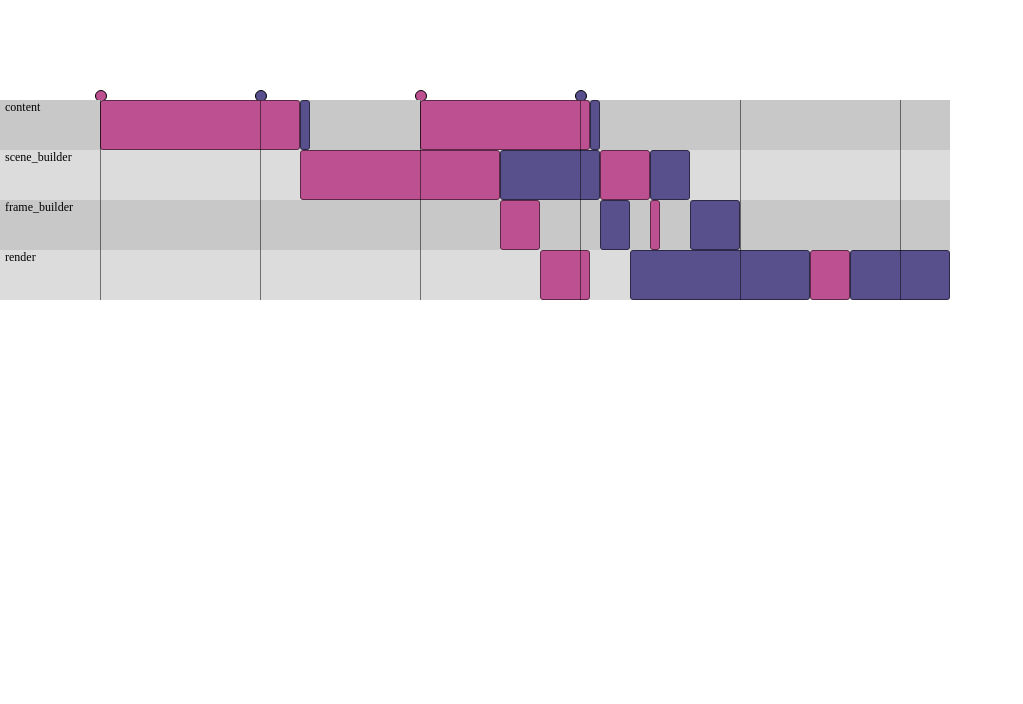
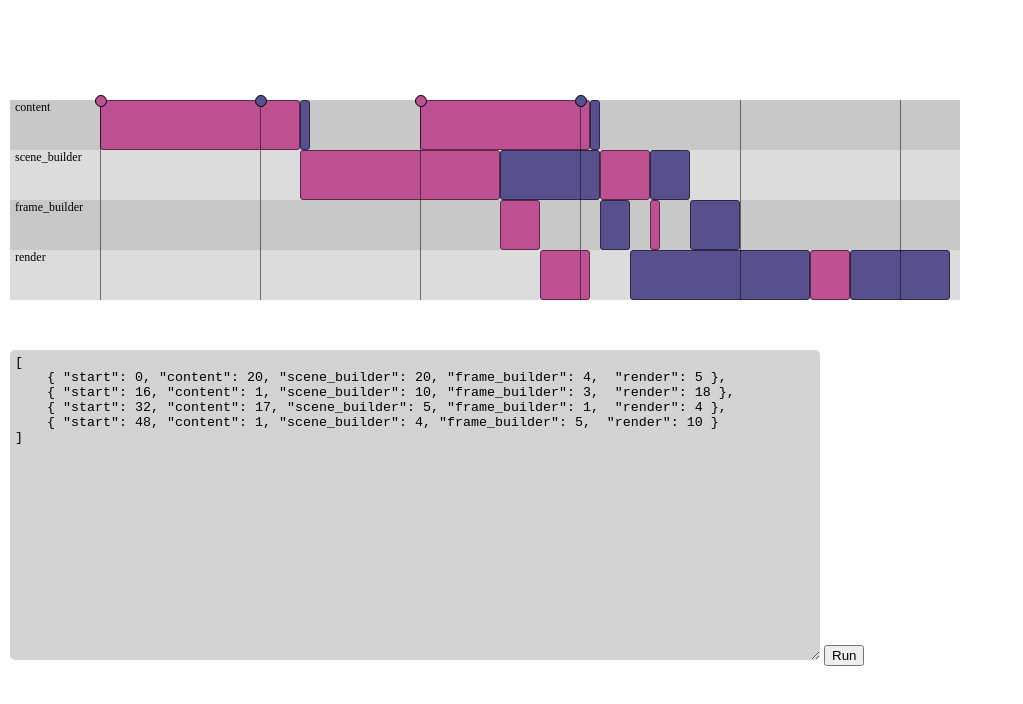
Before and after one commit to nical/frame-scheduling-sim, a plain HTML site: page index.html in a window 1280 px wide. Shown: the whole page, without its empty margins (0-1023 px from the left). Drawn offline with Linux system fonts and the light colour scheme.

Commit message:
Make it a bit more interactive

```diff
--- a/index.html
+++ b/index.html
@@ -14,7 +14,15 @@
   </div>
 
   <div id="settings">
-
+  <textarea id="input">
+[
+    { "start": 0, "content": 20, "scene_builder": 20, "frame_builder": 4,  "render": 5 },
+    { "start": 16, "content": 1, "scene_builder": 10, "frame_builder": 3,  "render": 18 },
+    { "start": 32, "content": 17, "scene_builder": 5, "frame_builder": 1,  "render": 4 },
+    { "start": 48, "content": 1, "scene_builder": 4, "frame_builder": 5,  "render": 10 }
+]
+  </textarea>
+  <button onclick="run()">Run</button>
   </div>
 
   </body>
--- a/index.js
+++ b/index.js
@@ -4,13 +4,6 @@ const keys = [
     "scene_builder",
     "frame_builder",
     "render"
-];
-
-const timeline = [
-    { start: 0, content: 20, scene_builder: 20, frame_builder: 4, render: 5 },
-    { start: 16, content: 1, scene_builder: 10, frame_builder: 3, render: 18 },
-    { start: 32, content: 17, scene_builder: 5, frame_builder: 1, render: 4 },
-    { start: 48, content: 1, scene_builder: 4, frame_builder: 5, render: 10 }
 ];
 
 const block_colors = [
@@ -128,8 +121,6 @@ function simulate(settings, timeline) {
                 t = t1;
             }
         }
-
-        add_event_start_block(evt.start, evt_idx);
     }
 
     var max_t = 0;
@@ -155,9 +146,16 @@ function simulate(settings, timeline) {
         add_vsync_bar(vsync_t);
         vsync_t += settings.vsync_interval;
     }
+
+    for (var evt_idx = 0; evt_idx < timeline.length; evt_idx++) {
+        add_event_start_block(timeline[evt_idx].start, evt_idx);
+    }
 }
 
-window.onload = (event) => {
-    console.log("page loaded");
+function run() {
+    let text_area = document.getElementById("input");
+    var timeline = JSON.parse(text_area.value);
     simulate(settings, timeline);
-};
+}
+
+window.onload = (event) => { run() };
--- a/style.css
+++ b/style.css
@@ -12,18 +12,18 @@
     height: 10px;
     border-radius: 10px;
     border:1px solid;
-    top: 90px;
+    top: 95px;
 }
 
 .track {
     position: absolute;
     height: 50px;
-    left: 0px;
+    left: 10px;
 }
 
 .track_name {
     position: absolute;
-    left: 5px;
+    left: 15px;
     font-size: 12px;
 }
 
@@ -56,3 +56,18 @@
     /*background-color: rgb(136, 79, 189);*/
     top: 250px;
 }
+
+#settings {
+    position: absolute;
+    top: 350px;
+    left: 10px;
+}
+
+#input {
+    width: 800px;
+    height: 300px;
+    background-color: lightgrey;
+    border: none;
+    border-radius: 5px;
+    padding: 5px;
+}
```
